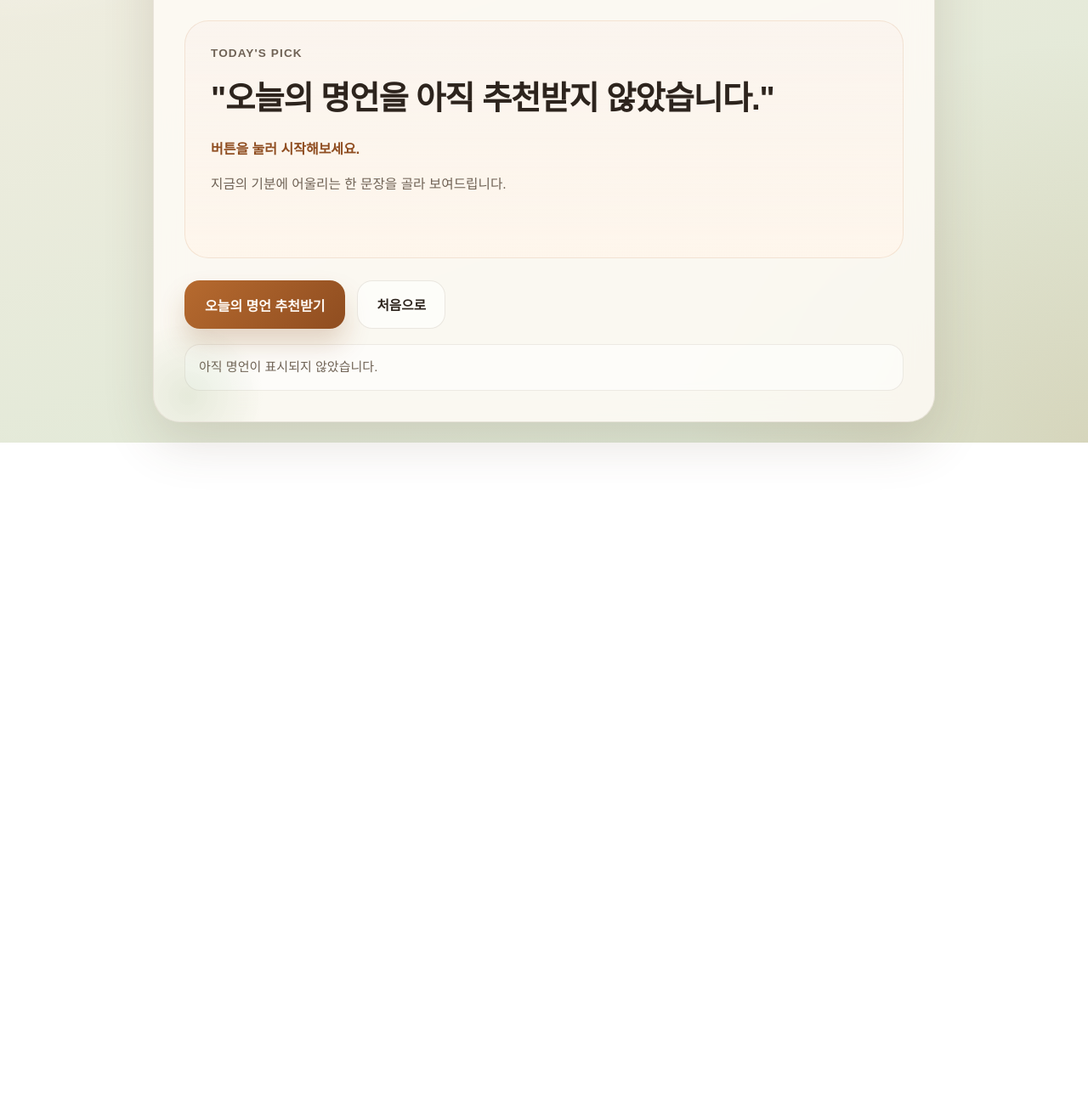
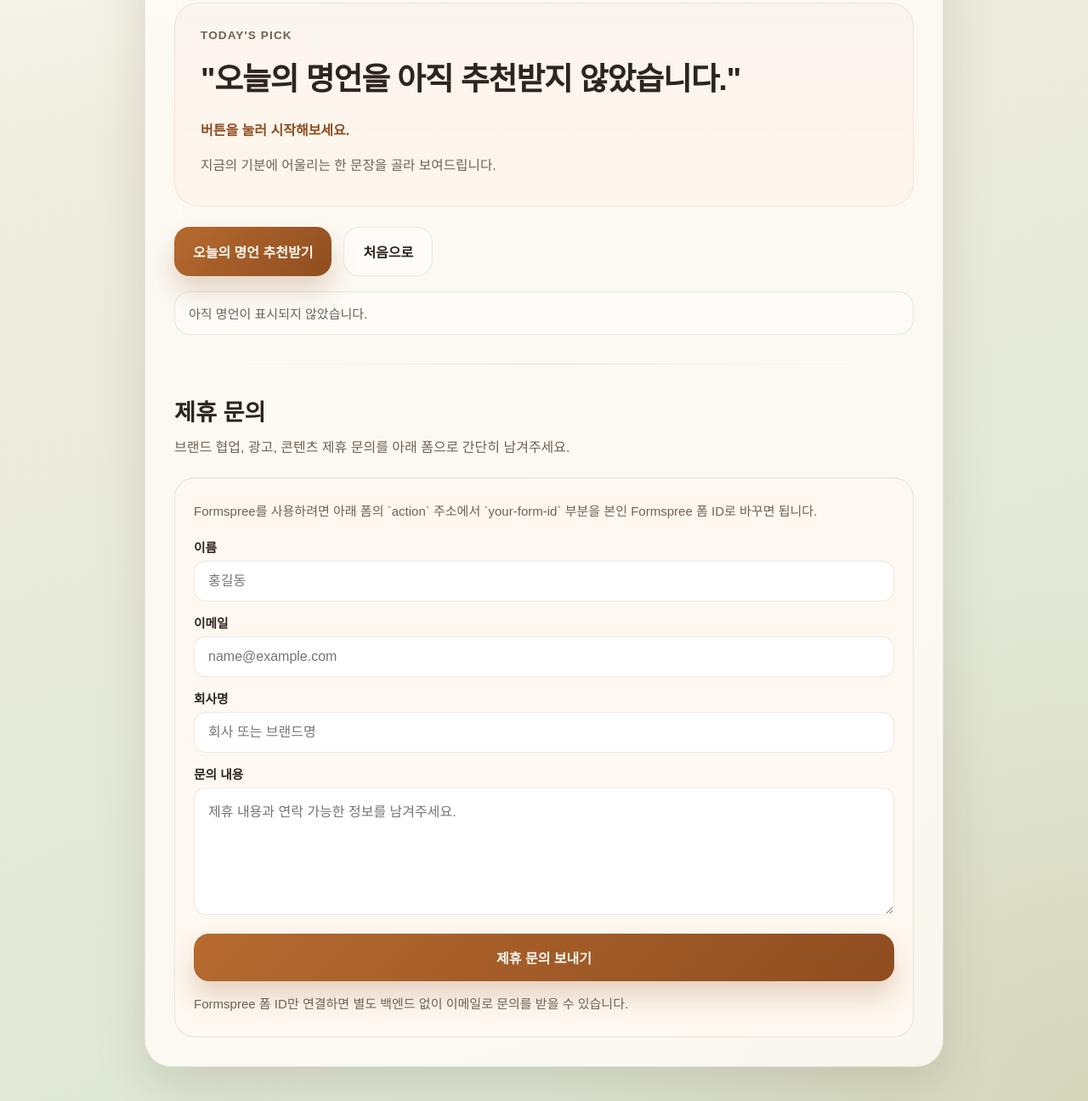
Before and after one commit to ordinarykoreanbaby-svg/Double-G-Commerce, a plain HTML site: page index.html in a window 1280 px wide. Shown: the part 410-1706 px from the top of the page at 85% size. Before the commit the page ends 931 px from the top, so only its background shows below. Drawn offline with Linux system fonts and the light colour scheme.

Commit message:
Add Formspree partnership form

```diff
--- a/index.html
+++ b/index.html
@@ -12,26 +12,30 @@
     :root {
       --bg-top: #f7efe4;
       --bg-bottom: #dbe7d3;
-      --panel: rgba(255, 252, 247, 0.82);
+      --panel: rgba(255, 252, 247, 0.84);
       --panel-border: rgba(98, 75, 46, 0.12);
       --text: #2d241d;
       --muted: #6f6255;
       --accent: #b66a2f;
       --accent-deep: #8f4d20;
       --accent-soft: #f1dcc7;
+      --subtle: #fff8f0;
+      --input-bg: #ffffff;
       --shadow: 0 24px 60px rgba(93, 71, 48, 0.16);
     }
 
     body[data-theme="dark"] {
       --bg-top: #10151e;
       --bg-bottom: #1b2430;
-      --panel: rgba(15, 20, 28, 0.86);
-      --panel-border: rgba(255, 255, 255, 0.09);
+      --panel: rgba(15, 20, 28, 0.88);
+      --panel-border: rgba(255, 255, 255, 0.08);
       --text: #f5f1ea;
       --muted: #b9b1a7;
       --accent: #f29f58;
       --accent-deep: #ffd1a6;
       --accent-soft: #2a1f17;
+      --subtle: rgba(255, 255, 255, 0.04);
+      --input-bg: rgba(255, 255, 255, 0.05);
       --shadow: 0 24px 60px rgba(0, 0, 0, 0.34);
     }
 
@@ -44,13 +48,12 @@
         radial-gradient(circle at top left, rgba(255, 255, 255, 0.9), transparent 28%),
         radial-gradient(circle at bottom right, rgba(182, 106, 47, 0.14), transparent 30%),
         linear-gradient(160deg, var(--bg-top) 0%, var(--bg-bottom) 100%);
-      display: grid;
-      place-items: center;
-      padding: 24px;
+      padding: 28px 16px 40px;
     }
 
     .page {
-      width: min(920px, 100%);
+      width: min(940px, 100%);
+      margin: 0 auto;
     }
 
     .topbar {
@@ -59,10 +62,21 @@
       margin-bottom: 14px;
     }
 
-    .card {
-      position: relative;
-      overflow: hidden;
-      padding: 36px;
+    .theme-toggle {
+      border: 1px solid var(--panel-border);
+      background: rgba(255, 255, 255, 0.45);
+      color: var(--text);
+      padding: 12px 18px;
+      border-radius: 999px;
+      font: inherit;
+      font-weight: 800;
+      cursor: pointer;
+      transition: transform 0.2s ease, filter 0.2s ease;
+      box-shadow: 0 10px 24px rgba(93, 71, 48, 0.08);
+    }
+
+    .shell {
+      padding: 34px;
       border-radius: 32px;
       background: var(--panel);
       border: 1px solid var(--panel-border);
@@ -70,34 +84,8 @@
       backdrop-filter: blur(18px);
     }
 
-    .card::before,
-    .card::after {
-      content: "";
-      position: absolute;
-      border-radius: 50%;
-      pointer-events: none;
-    }
-
-    .card::before {
-      width: 220px;
-      height: 220px;
-      right: -70px;
-      top: -70px;
-      background: radial-gradient(circle, rgba(182, 106, 47, 0.18), transparent 70%);
-    }
-
-    .card::after {
-      width: 180px;
-      height: 180px;
-      left: -50px;
-      bottom: -60px;
-      background: radial-gradient(circle, rgba(123, 157, 102, 0.16), transparent 70%);
-    }
-
     .eyebrow {
       display: inline-flex;
-      align-items: center;
-      gap: 8px;
       padding: 8px 14px;
       border-radius: 999px;
       background: rgba(182, 106, 47, 0.12);
@@ -110,38 +98,41 @@
 
     h1 {
       margin: 18px 0 12px;
-      font-size: clamp(2.4rem, 5vw, 4.6rem);
-      line-height: 0.96;
+      font-size: clamp(2.3rem, 5vw, 4.4rem);
+      line-height: 0.98;
       letter-spacing: -0.05em;
     }
 
-    .intro {
-      max-width: 620px;
+    p {
       margin: 0;
       color: var(--muted);
-      font-size: 1.04rem;
       line-height: 1.7;
     }
 
     .today {
-      margin-top: 20px;
+      margin-top: 18px;
       color: var(--accent-deep);
       font-size: 0.96rem;
       font-weight: 700;
     }
 
     .quote-panel {
-      margin-top: 30px;
+      margin-top: 28px;
       padding: 30px;
       border-radius: 28px;
       background:
         linear-gradient(180deg, rgba(255, 255, 255, 0.7), rgba(255, 248, 239, 0.92)),
         var(--accent-soft);
       border: 1px solid rgba(182, 106, 47, 0.14);
-      min-height: 280px;
+      min-height: 240px;
       display: grid;
-      gap: 18px;
-      align-content: start;
+      gap: 16px;
+    }
+
+    body[data-theme="dark"] .quote-panel {
+      background:
+        linear-gradient(180deg, rgba(255, 255, 255, 0.04), rgba(255, 255, 255, 0.02)),
+        var(--accent-soft);
     }
 
     .label {
@@ -154,23 +145,19 @@
 
     blockquote {
       margin: 0;
-      font-size: clamp(1.5rem, 3vw, 2.4rem);
+      font-size: clamp(1.5rem, 3vw, 2.3rem);
       line-height: 1.45;
       font-weight: 800;
       letter-spacing: -0.03em;
     }
 
     .author {
-      margin: 0;
       color: var(--accent-deep);
       font-size: 1rem;
       font-weight: 700;
     }
 
     .message {
-      margin: 0;
-      color: var(--muted);
-      line-height: 1.7;
       font-size: 0.98rem;
     }
 
@@ -178,48 +165,40 @@
       display: flex;
       flex-wrap: wrap;
       gap: 14px;
-      margin-top: 26px;
+      margin-top: 24px;
     }
 
     button {
       border: none;
       cursor: pointer;
       font-family: inherit;
-      transition: transform 0.2s ease, box-shadow 0.2s ease, filter 0.2s ease;
+      transition: transform 0.2s ease, filter 0.2s ease, background 0.2s ease;
     }
 
-    .primary-btn {
-      padding: 16px 24px;
+    .primary-btn,
+    .secondary-btn,
+    .submit-btn {
+      padding: 16px 22px;
       border-radius: 18px;
-      color: #fffaf5;
       font-size: 1rem;
       font-weight: 900;
+    }
+
+    .primary-btn,
+    .submit-btn {
+      color: #fffaf5;
       background: linear-gradient(135deg, var(--accent) 0%, var(--accent-deep) 100%);
       box-shadow: 0 18px 30px rgba(143, 77, 32, 0.22);
     }
 
     .secondary-btn {
-      padding: 16px 22px;
-      border-radius: 18px;
       color: var(--text);
-      font-size: 0.98rem;
-      font-weight: 800;
-      background: rgba(255, 255, 255, 0.55);
-      border: 1px solid rgba(98, 75, 46, 0.12);
+      background: rgba(255, 255, 255, 0.48);
+      border: 1px solid var(--panel-border);
     }
 
-    .theme-toggle {
-      padding: 12px 18px;
-      border-radius: 999px;
-      color: var(--text);
-      font-size: 0.94rem;
-      font-weight: 800;
-      background: rgba(255, 255, 255, 0.55);
-      border: 1px solid rgba(98, 75, 46, 0.12);
-      box-shadow: 0 10px 24px rgba(93, 71, 48, 0.08);
-    }
-
-    button:hover {
+    button:hover,
+    .theme-toggle:hover {
       transform: translateY(-2px);
       filter: brightness(1.03);
     }
@@ -228,11 +207,81 @@
       margin-top: 18px;
       padding: 14px 16px;
       border-radius: 18px;
-      background: rgba(255, 255, 255, 0.5);
-      border: 1px solid rgba(98, 75, 46, 0.1);
+      background: rgba(255, 255, 255, 0.36);
+      border: 1px solid var(--panel-border);
       color: var(--muted);
-      line-height: 1.6;
       font-size: 0.94rem;
+    }
+
+    .divider {
+      height: 1px;
+      margin: 34px 0;
+      background: linear-gradient(90deg, transparent, var(--panel-border), transparent);
+    }
+
+    .section-title {
+      margin: 0 0 10px;
+      font-size: 1.7rem;
+      color: var(--text);
+    }
+
+    .partnership-box {
+      margin-top: 22px;
+      padding: 26px 22px;
+      border-radius: 24px;
+      background: var(--subtle);
+      border: 1px solid var(--panel-border);
+    }
+
+    .form-note,
+    .helper {
+      font-size: 0.94rem;
+    }
+
+    .partnership-form {
+      display: grid;
+      gap: 14px;
+      margin-top: 18px;
+    }
+
+    .field-label {
+      display: block;
+      margin-bottom: 6px;
+      font-size: 0.92rem;
+      font-weight: 700;
+      color: var(--text);
+    }
+
+    .input,
+    .textarea {
+      width: 100%;
+      border: 1px solid var(--panel-border);
+      border-radius: 14px;
+      padding: 14px 16px;
+      font: inherit;
+      color: var(--text);
+      background: var(--input-bg);
+    }
+
+    .textarea {
+      min-height: 150px;
+      resize: vertical;
+    }
+
+    .input:focus,
+    .textarea:focus {
+      outline: none;
+      border-color: var(--accent);
+      box-shadow: 0 0 0 4px rgba(9, 132, 227, 0.12);
+    }
+
+    .submit-btn {
+      width: 100%;
+      margin-top: 4px;
+    }
+
+    .helper {
+      margin-top: 14px;
     }
 
     .fade-in {
@@ -251,18 +300,14 @@
       }
     }
 
-    @media (max-width: 640px) {
-      body {
-        padding: 14px;
-      }
-
-      .card {
+    @media (max-width: 680px) {
+      .shell {
         padding: 22px;
         border-radius: 24px;
       }
 
-      .quote-panel {
-        min-height: 320px;
+      .quote-panel,
+      .partnership-box {
         padding: 22px;
       }
 
@@ -270,13 +315,10 @@
         flex-direction: column;
       }
 
-      .topbar {
-        margin-bottom: 12px;
-      }
-
       .theme-toggle,
       .primary-btn,
-      .secondary-btn {
+      .secondary-btn,
+      .submit-btn {
         width: 100%;
       }
     }
@@ -288,10 +330,10 @@
       <button class="theme-toggle" id="themeToggleButton">다크모드로 보기</button>
     </div>
 
-    <section class="card">
+    <section class="shell">
       <span class="eyebrow">Daily Quote</span>
       <h1>버튼을 누르면<br />오늘의 명언을 추천해드려요</h1>
-      <p class="intro">
+      <p>
         짧은 문장 하나가 하루의 분위기를 바꿀 때가 있습니다.
         아래 버튼을 눌러 오늘 마음에 남길 명언을 만나보세요.
       </p>
@@ -300,7 +342,7 @@
       <div class="quote-panel fade-in" id="quotePanel">
         <div class="label">Today's Pick</div>
         <blockquote id="quoteText">"오늘의 명언을 아직 추천받지 않았습니다."</blockquote>
-        <p class="author" id="authorText">버튼을 눌러 시작해보세요.</p>
+        <div class="author" id="authorText">버튼을 눌러 시작해보세요.</div>
         <p class="message" id="messageText">지금의 기분에 어울리는 한 문장을 골라 보여드립니다.</p>
       </div>
 
@@ -310,6 +352,45 @@
       </div>
 
       <div class="status" id="statusText">아직 명언이 표시되지 않았습니다.</div>
+
+      <div class="divider"></div>
+
+      <h2 class="section-title">제휴 문의</h2>
+      <p>브랜드 협업, 광고, 콘텐츠 제휴 문의를 아래 폼으로 간단히 남겨주세요.</p>
+
+      <div class="partnership-box">
+        <p class="form-note">
+          Formspree를 사용하려면 아래 폼의 `action` 주소에서 `your-form-id` 부분을 본인 Formspree 폼 ID로 바꾸면 됩니다.
+        </p>
+
+        <form class="partnership-form" action="https://formspree.io/f/your-form-id" method="POST">
+          <input type="hidden" name="_subject" value="새 제휴 문의가 도착했습니다" />
+
+          <div>
+            <label class="field-label" for="name">이름</label>
+            <input class="input" type="text" id="name" name="name" placeholder="홍길동" required />
+          </div>
+
+          <div>
+            <label class="field-label" for="email">이메일</label>
+            <input class="input" type="email" id="email" name="email" placeholder="name@example.com" required />
+          </div>
+
+          <div>
+            <label class="field-label" for="company">회사명</label>
+            <input class="input" type="text" id="company" name="company" placeholder="회사 또는 브랜드명" />
+          </div>
+
+          <div>
+            <label class="field-label" for="message">문의 내용</label>
+            <textarea class="textarea" id="message" name="message" placeholder="제휴 내용과 연락 가능한 정보를 남겨주세요." required></textarea>
+          </div>
+
+          <button class="submit-btn" type="submit">제휴 문의 보내기</button>
+        </form>
+
+        <p class="helper">Formspree 폼 ID만 연결하면 별도 백엔드 없이 이메일로 문의를 받을 수 있습니다.</p>
+      </div>
     </section>
   </main>
 
```
